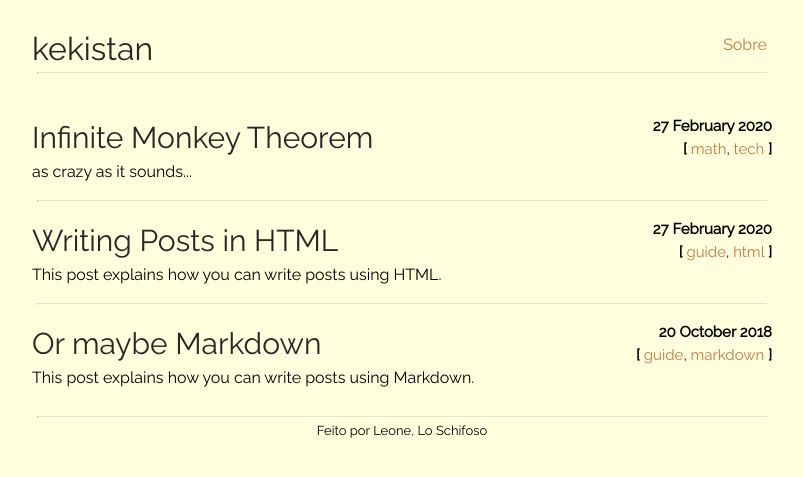
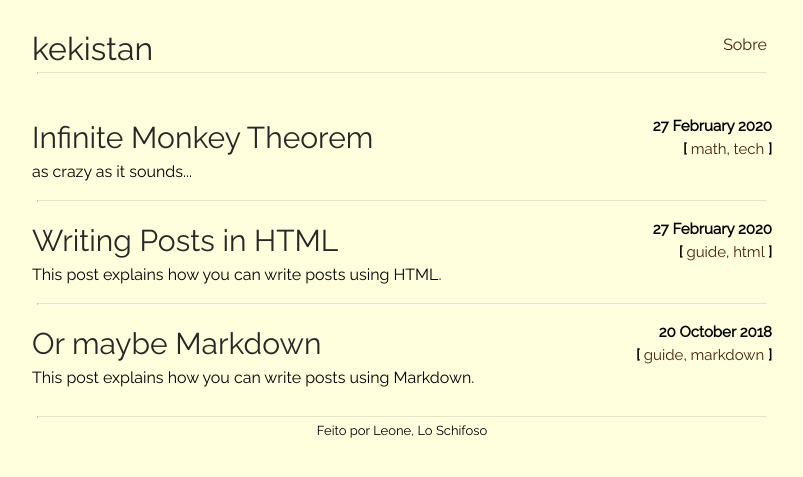
Before and after one commit to parchment-agoraphobia/parchment-agoraphobia.io, a Jekyll site: the page built from index.html, in a window 1280 px wide. Shown: the top 477 px of the page, without its empty margins (238-1041 px from the left). Built offline with Jekyll 4.4.1, drawn with Linux system fonts in a browser that asks for light colours.

Commit message:
nova cor de acento

```diff
--- a/css/main.scss
+++ b/css/main.scss
@@ -3,7 +3,7 @@
 ---
 // Customization Variables
 
-$accent: #c17a48;
+$accent: #441f0b;
 
 $max-width: 740px;
 $med-width: 600px;
```
